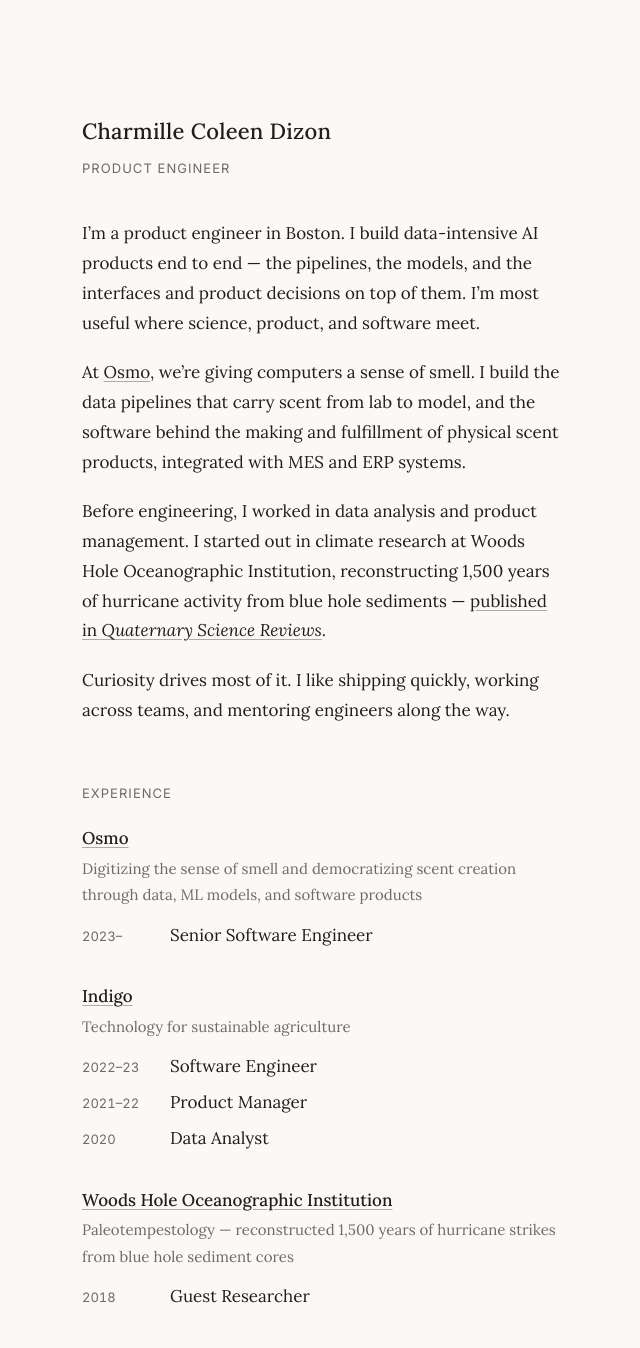
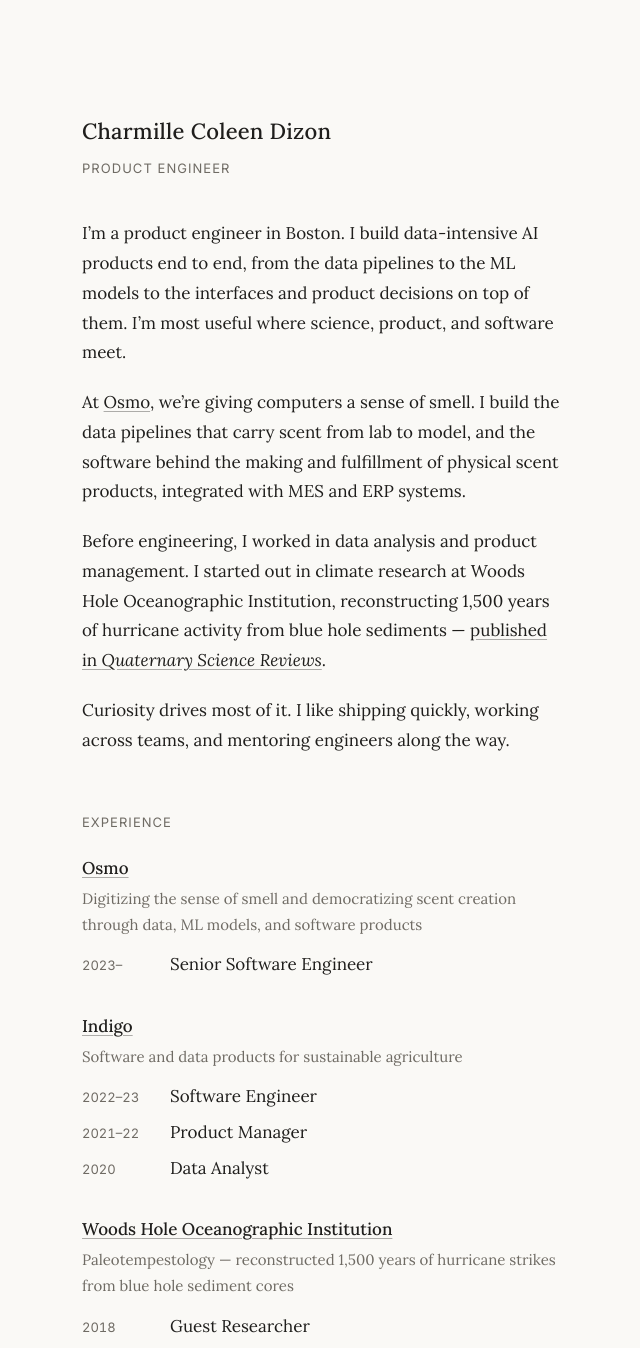
Before and after one commit to cdizon239/charmille, a React (Vite) app: page / in a window 1280 px wide. Shown: the top 1348 px of the page, without its empty margins (318-958 px from the left). Built offline with nearby package versions, Linux system fonts and the light colour scheme.

Commit message:
Remove em dash from intro paragraph

```diff
--- a/src/App.tsx
+++ b/src/App.tsx
@@ -9,8 +9,8 @@
       <section>
         <p>
           I&rsquo;m a product engineer in Boston. I build data-intensive AI
-          products end to end &mdash; the pipelines, the models, and the
-          interfaces and product decisions on top of them. I&rsquo;m most
+          products end to end, from the data pipelines to the ML models to
+          the interfaces and product decisions on top of them. I&rsquo;m most
           useful where science, product, and software meet.
         </p>
         <p>
@@ -60,7 +60,7 @@
             <a href="https://www.indigoag.com/">Indigo</a>
           </p>
           <p className="blurb">
-            Technology for sustainable agriculture
+            Software and data products for sustainable agriculture
           </p>
           <ul>
             <li>
```
